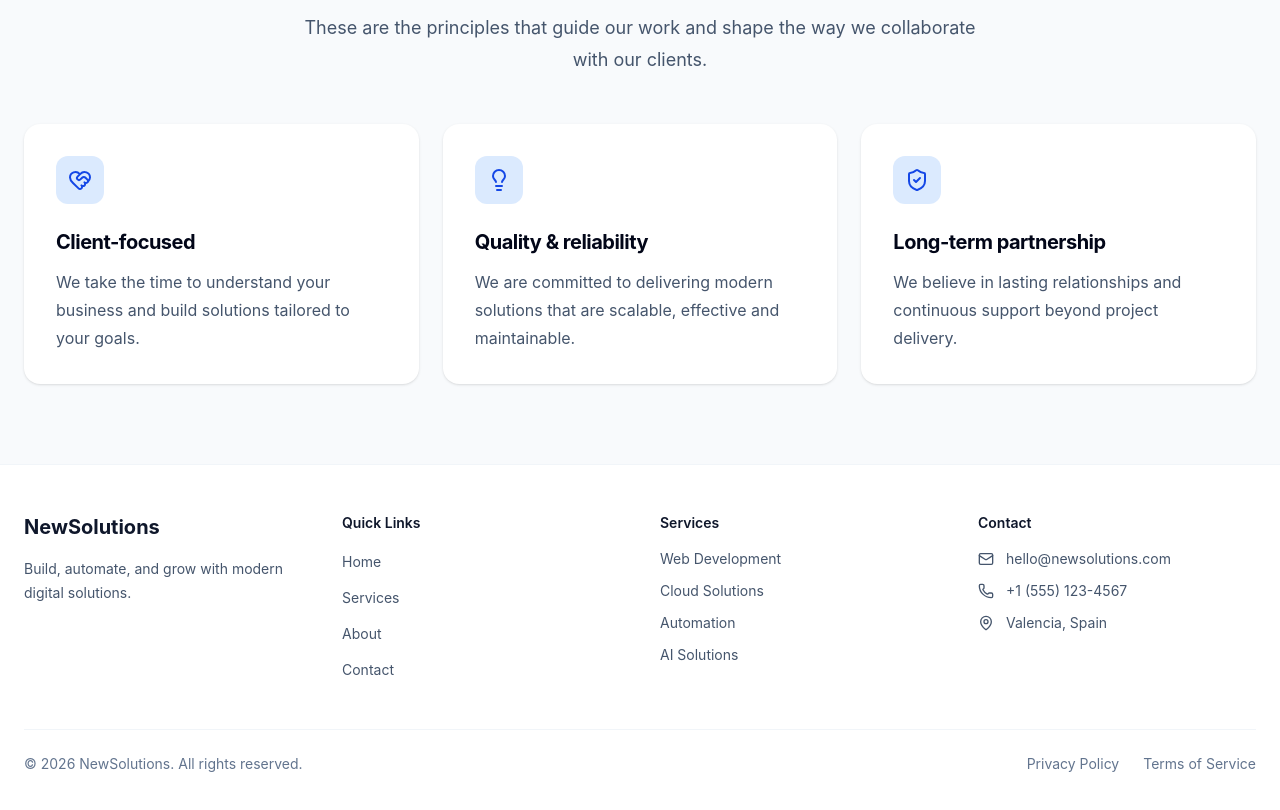
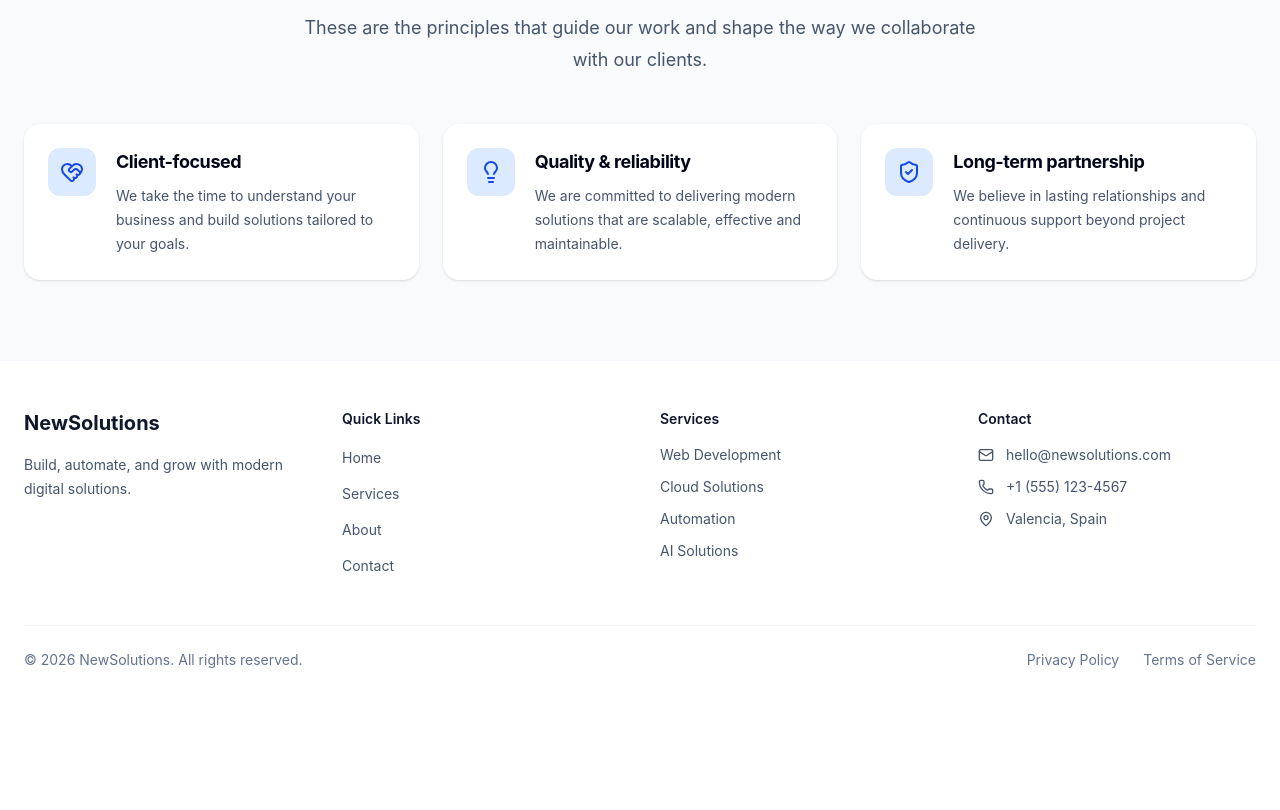
Before and after one commit to duartesimo/NewSolutions, a React (Vite) app in the folder frontend/: page /about in a window 1280 px wide. Shown: the part 1260-2070 px from the top of the page. After the commit the page ends 1978 px from the top, so only its background shows below. Built offline with nearby package versions, Linux system fonts and the light colour scheme.

Commit message:
Updated about values section

```diff
--- a/frontend/src/components/sections/OurValues.tsx
+++ b/frontend/src/components/sections/OurValues.tsx
@@ -49,19 +49,23 @@ function OurValues() {
             return (
               <div
                 key={value.title}
-                className="rounded-2xl bg-white p-8 shadow-sm transition hover:-translate-y-1 hover:shadow-lg"
+                className="flex gap-5 rounded-2xl bg-white p-6 shadow-sm transition hover:-translate-y-1 hover:shadow-lg"
               >
-                <div className="flex h-12 w-12 items-center justify-center rounded-xl bg-blue-100">
+                {/* Icon */}
+                <div className="flex h-12 w-12 shrink-0 items-center justify-center rounded-xl bg-blue-100">
                   <Icon size={24} className="text-blue-700" />
                 </div>
 
-                <h3 className="mt-6 text-xl font-bold tracking-tight text-slate-950">
-                  {value.title}
-                </h3>
+                {/* Content */}
+                <div>
+                  <h3 className="text-lg font-bold tracking-tight text-slate-950">
+                    {value.title}
+                  </h3>
 
-                <p className="mt-3 text-base leading-7 text-slate-600">
-                  {value.description}
-                </p>
+                  <p className="mt-2 text-sm leading-6 text-slate-600">
+                    {value.description}
+                  </p>
+                </div>
               </div>
             );
           })}
```
